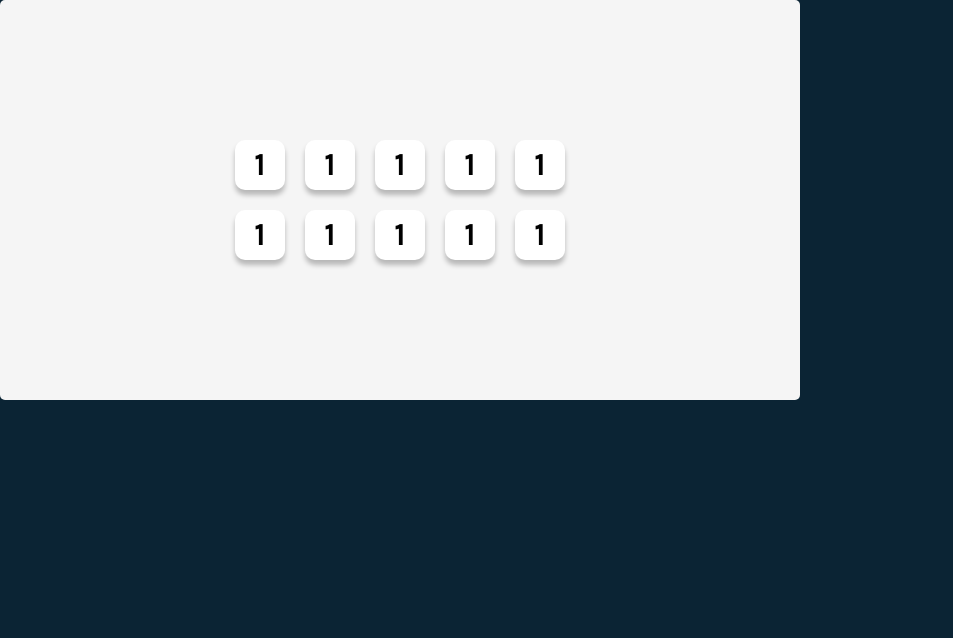
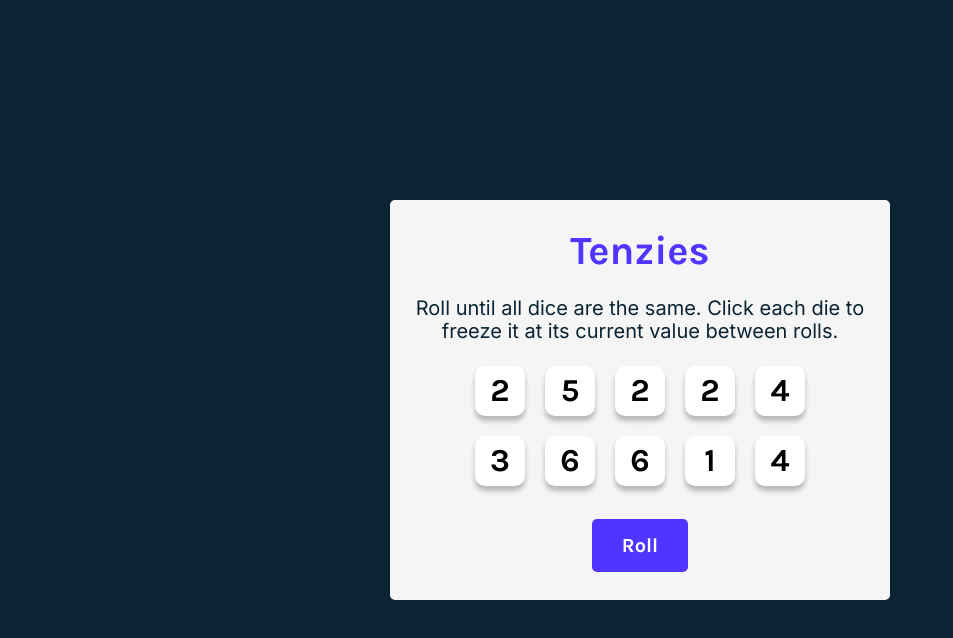
Before and after one commit to tak40/tenzies, a React (Vite) app: page / in a window 1280 px wide. Shown: the top 638 px of the page, without its empty margins (0-953 px from the left). Built offline with nearby package versions, Linux system fonts and the light colour scheme.

Commit message:
Feature Update: Implement Dice Hold Functionality and Enhance CSS Structure

```diff
--- a/components/Die.jsx
+++ b/components/Die.jsx
@@ -1,8 +1,10 @@
 /** @format */
 
 function Die(props) {
+    const dieStyle = { backgroundColor: props.isHeld ? '#59E391' : 'white' }
+
     return (
-        <div className="die">
+        <div className="die" style={dieStyle} onClick={props.holdDice}>
             <h2 className="die-num">{props.value}</h2>
         </div>
     )
--- a/package.json
+++ b/package.json
@@ -10,6 +10,7 @@
     "preview": "vite preview"
   },
   "dependencies": {
+    "nanoid": "^5.0.3",
     "react": "^18.2.0",
     "react-dom": "^18.2.0"
   },
--- a/src/App.jsx
+++ b/src/App.jsx
@@ -1,28 +1,65 @@
 /** @format */
+import { useState } from 'react'
+import { nanoid } from 'nanoid'
 import Die from '/components/Die.jsx'
 
 function App() {
+    const [dice, setDice] = useState(allNewDice())
+
     function allNewDice() {
-        const randomNumbers = []
+        const newDice = []
         for (let i = 0; i < 10; i++) {
-            randomNumbers.push(Math.floor(Math.random() * 6) + 1)
+            newDice.push({
+                value: Math.ceil(Math.random() * 6),
+                isHeld: false,
+                id: nanoid(),
+            })
         }
-        return randomNumbers
+        return newDice
     }
+
+    function holdDice(id) {
+        setDice(prevDice =>
+            prevDice.map(die => {
+                if (die.id === id) {
+                    return { ...die, isHeld: !die.isHeld }
+                }
+                return die
+            })
+        )
+    }
+
+    function rollNewDice() {
+        setDice(prevDice =>
+            prevDice.map(die => {
+                return die.isHeld
+                    ? die
+                    : {
+                          ...die,
+                          value: Math.ceil(Math.random() * 6),
+                      }
+            })
+        )
+    }
+
+    const diceElements = dice.map(die => (
+        <Die
+            key={die.id}
+            value={die.value}
+            isHeld={die.isHeld}
+            holdDice={() => holdDice(die.id)}
+        />
+    ))
+
     return (
         <main>
-            <div className="dice-container">
-                <Die value={1} />
-                <Die value={1} />
-                <Die value={1} />
-                <Die value={1} />
-                <Die value={1} />
-                <Die value={1} />
-                <Die value={1} />
-                <Die value={1} />
-                <Die value={1} />
-                <Die value={1} />
-            </div>
+            <h1 className="title">Tenzies</h1>
+            <p className="instructions">
+                Roll until all dice are the same. Click each die to freeze it at
+                its current value between rolls.
+            </p>
+            <div className="dice-container">{diceElements}</div>
+            <button onClick={rollNewDice}>Roll</button>
         </main>
     )
 }
--- a/src/style.css
+++ b/src/style.css
@@ -1,22 +1,33 @@
+/** @format */
+
+/* Reset and base styles */
 * {
     box-sizing: border-box;
+    margin: 0;
+    padding: 0;
+    /* outline: dotted red; */
 }
 
 body {
-    margin: 0;
-    background-color: #0B2434;
+    display: grid;
+    place-content: center;
+    height: 100vh;
     font-family: Karla, sans-serif;
+    background-color: #0b2434;
 }
 
+/* Layout and structure */
 main {
     display: flex;
     flex-direction: column;
     align-items: center;
-    justify-content: center;
-    background-color: #F5F5F5;
+    justify-content: space-around;
+    gap: 1em;
     height: 400px;
-    max-width: 800px;
+    max-width: 500px;
+    padding: 1.5em;
     border-radius: 5px;
+    background-color: #f5f5f5;
 }
 
 .dice-container {
@@ -25,6 +36,7 @@ main {
     gap: 1.25em;
 }
 
+/* Components */
 .die {
     display: flex;
     align-items: center;
@@ -32,11 +44,48 @@ main {
     height: 50px;
     width: 50px;
     border-radius: 10px;
-    background-color: #FFFFFF;
+    background-color: #ffffff;
     box-shadow: 0px 5px 5px rgba(0, 0, 0, 0.25);
     cursor: pointer;
+}
+
+/* Typography and text elements */
+.title {
+    margin: 0;
+    font-size: 2.5rem;
+    color: #5035ff;
+}
+
+.instructions {
+    font-family: 'Inter', sans-serif;
+    font-size: 1.25rem;
+    text-align: center;
+    color: #0b2434;
 }
 
 .die-num {
     font-size: 2rem;
 }
+
+/* Interactive elements */
+button {
+    margin-top: 0.5em;
+    padding: 0.75em 1.5em;
+    border: none;
+    border-radius: 5px;
+    font-size: 1.25rem;
+    color: white;
+    background: #5035ff;
+    transition: all 0.3s ease-in-out;
+    cursor: pointer;
+}
+
+button:hover {
+    background: #5e4df7;
+    transform: scale(1.025);
+}
+
+button:active {
+    background: #4028cc;
+    transform: scale(0.975);
+}
```
Also changed, not shown: 1 other file (tests, documents, lock files or other folders).
